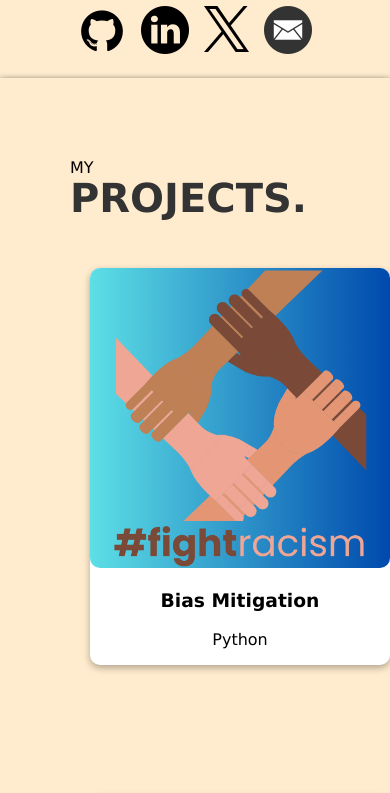
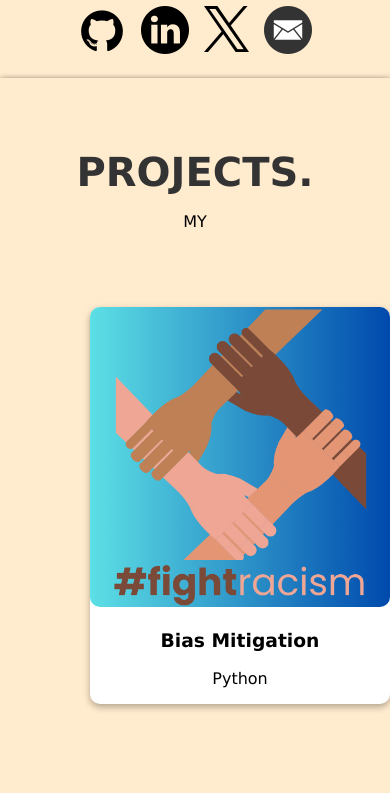
Before and after one commit to Vedant09/Portfolio, a React (Create React App) app: page / in a window 390 px wide. Shown: the part 800-1593 px from the top of the page. Built offline with nearby package versions, Linux system fonts and the light colour scheme.

Commit message:
mobile resoponsive workexp

```diff
--- a/src/App.css
+++ b/src/App.css
@@ -337,6 +337,14 @@
   flex-direction: column-reverse;
   line-height: 0.5;
 }
+@media (max-width: 768px) {
+  .section-title {
+    flex-direction: column; /* Change flex direction for smaller screens */
+    align-items: center; /* Center align items on smaller screens */
+    text-align: center; /* Center align text on smaller screens */
+    line-height: 1.2; /* Adjust line height for better readability on smaller screens */
+  }
+}
 .work-timeline{
   padding: 50px;
   background-color: blanchedalmond;
```
Also changed, not shown: 6 other files (tests, documents, lock files or other folders).
